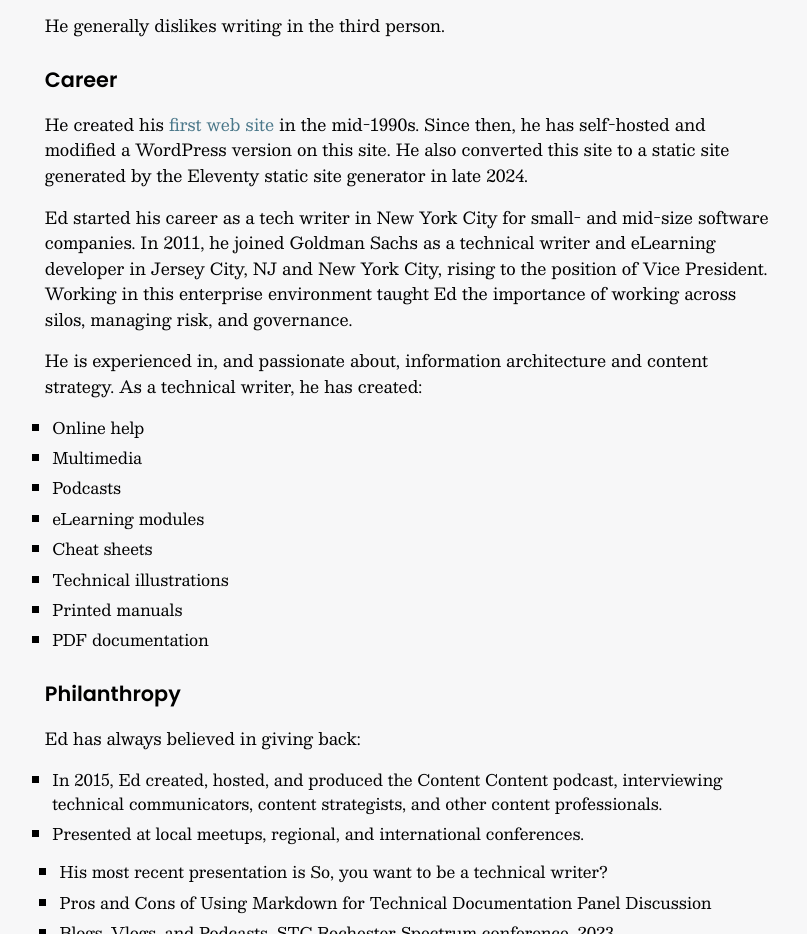
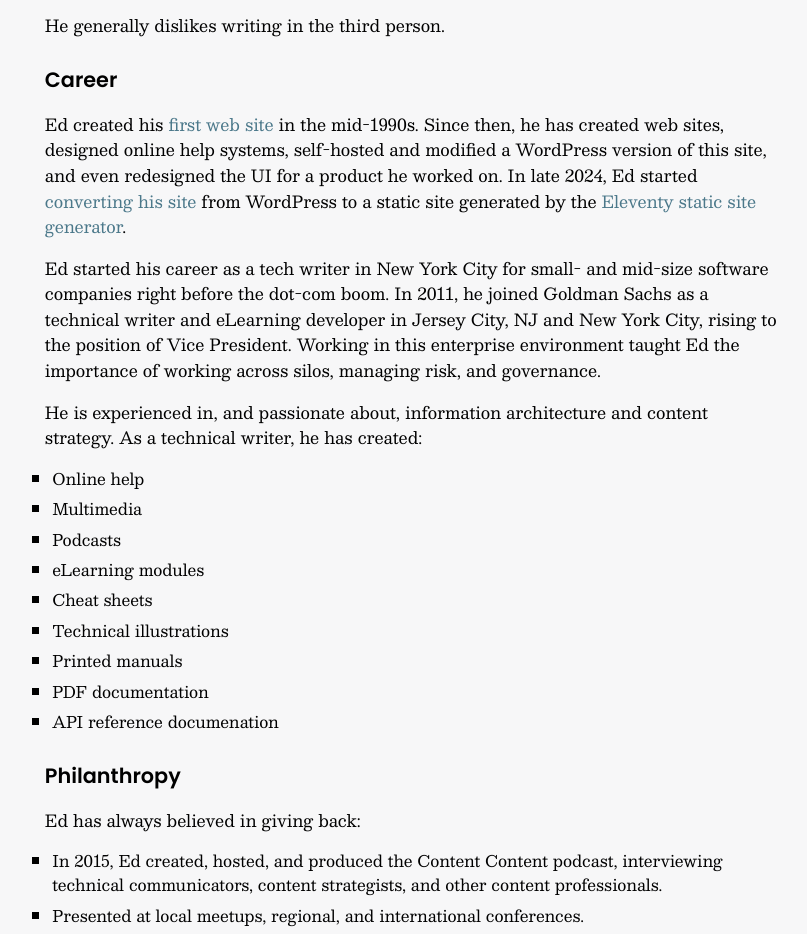
Before and after one commit to emdashdrupal/11ty-working, an Eleventy site: page content/about/about-ed-marsh.md in a window 1280 px wide. Shown: the part 474-1408 px from the top of the page, without its empty margins (265-1072 px from the left). Built offline with nearby package versions, Linux system fonts and the light colour scheme; Eleventy itself is replaced by a stand-in of ours; files that its build step writes are made by us from their sources; a web font is replaced by a local one; what markdown-it-attrs would draw is missing.

Commit message:
Update about-ed-marsh.md

```diff
--- a/content/about/about-ed-marsh.md
+++ b/content/about/about-ed-marsh.md
@@ -11,9 +11,9 @@ He generally dislikes writing in the third person.
 
 ## Career
 
-He created his [first web site](https://web.archive.org/web/19991008110914/http://www.geocities.com/SoHo/Cafe/8299/frameset.html) in the mid-1990s. Since then, he has self-hosted and modified a WordPress version on this site. He also converted this site to a static site generated by the Eleventy static site generator in late 2024.
+Ed created his [first web site](https://web.archive.org/web/19991008110914/http://www.geocities.com/SoHo/Cafe/8299/frameset.html) in the mid-1990s. Since then, he has created web sites, designed online help systems, self-hosted and modified a WordPress version of this site, and even redesigned the UI for a product he worked on. In late 2024, Ed started [converting his site](/content/static-site-transformation) from WordPress to a static site generated by the [Eleventy static site generator](https://11ty.dev).
 
-Ed started his career as a tech writer in New York City for small- and mid-size software companies. In 2011, he joined Goldman Sachs as a technical writer and eLearning developer in Jersey City, NJ and New York City, rising to the position of Vice President. Working in this enterprise environment taught Ed the importance of working across silos, managing risk, and governance.
+Ed started his career as a tech writer in New York City for small- and mid-size software companies right before the dot-com boom. In 2011, he joined Goldman Sachs as a technical writer and eLearning developer in Jersey City, NJ and New York City, rising to the position of Vice President. Working in this enterprise environment taught Ed the importance of working across silos, managing risk, and governance.
 
 He is experienced in, and passionate about, information architecture and content strategy. As a technical writer, he has created:
 
@@ -25,6 +25,7 @@ He is experienced in, and passionate about, information architecture and content
 - Technical illustrations
 - Printed manuals
 - PDF documentation
+- API reference documenation
 
 ## Philanthropy
 
```
